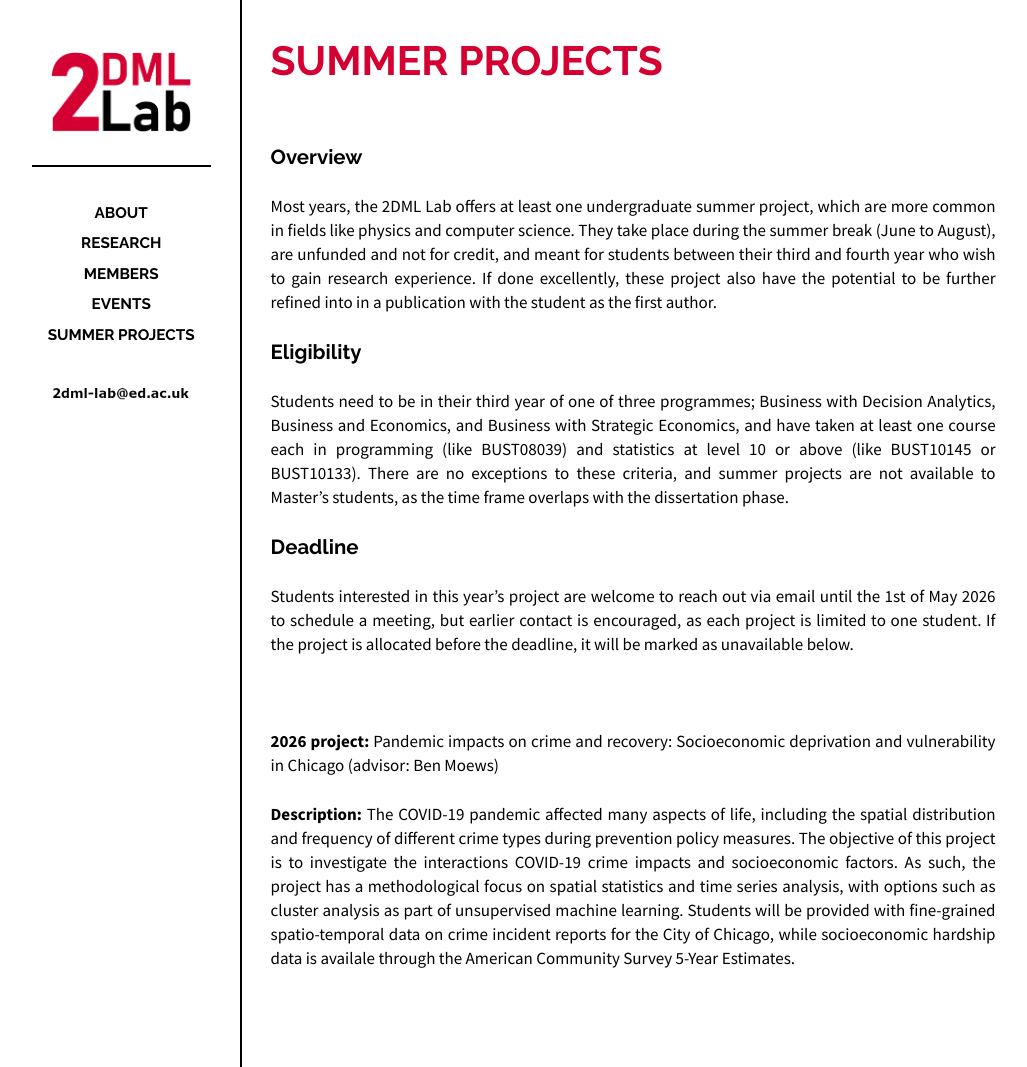
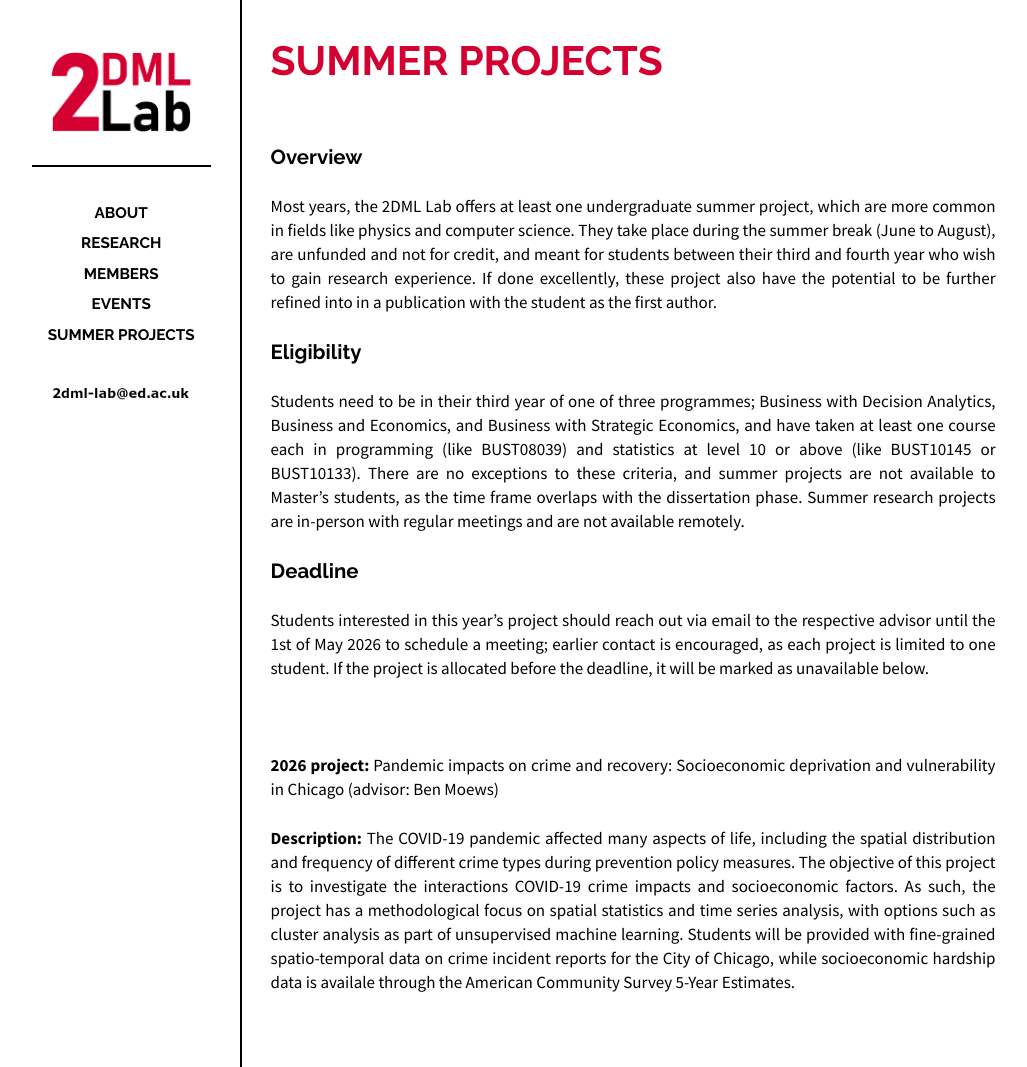
Before and after one commit to 2dml-lab/2dml-lab.github.io, a Jekyll site: the page built from _posts/2024-01-31-summer_projects.md, in a window 1280 px wide. Shown: the whole page, without its empty margins (118-1145 px from the left). Built offline with Jekyll 4.4.1, drawn with Linux system fonts in a browser that asks for light colours.

Commit message:
Update 2024-01-31-summer_projects.md

```diff
--- a/_posts/2024-01-31-summer_projects.md
+++ b/_posts/2024-01-31-summer_projects.md
@@ -14,11 +14,11 @@ Most years, the 2DML Lab offers at least one undergraduate summer project, which
 
 ## Eligibility
 
-Students need to be in their third year of one of three programmes; Business with Decision Analytics, Business and Economics, and Business with Strategic Economics, and have taken at least one course each in programming (like BUST08039) and statistics at level 10 or above (like BUST10145 or BUST10133). There are no exceptions to these criteria, and summer projects are not available to Master's students, as the time frame overlaps with the dissertation phase.
+Students need to be in their third year of one of three programmes; Business with Decision Analytics, Business and Economics, and Business with Strategic Economics, and have taken at least one course each in programming (like BUST08039) and statistics at level 10 or above (like BUST10145 or BUST10133). There are no exceptions to these criteria, and summer projects are not available to Master's students, as the time frame overlaps with the dissertation phase. Summer research projects are in-person with regular meetings and are not available remotely.
 
 ## Deadline
 
-Students interested in this year's project are welcome to reach out via email until the 1st of May 2026 to schedule a meeting, but earlier contact is encouraged, as each project is limited to one student. If the project is allocated before the deadline, it will be marked as unavailable below.
+Students interested in this year's project should reach out via email to the respective advisor until the 1st of May 2026 to schedule a meeting; earlier contact is encouraged, as each project is limited to one student. If the project is allocated before the deadline, it will be marked as unavailable below.
 
 <br>
 
```
